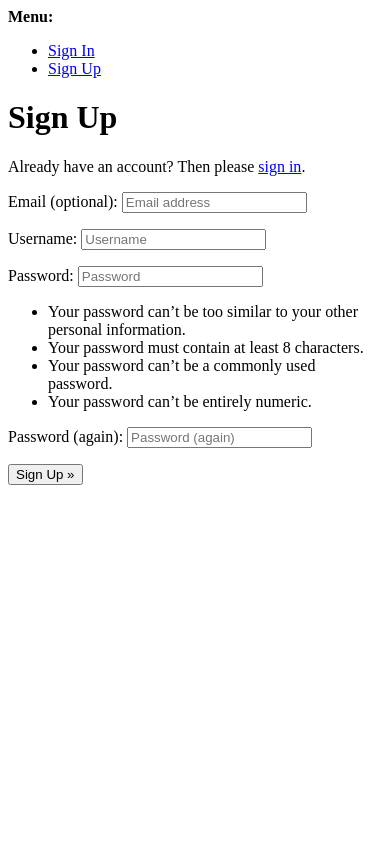
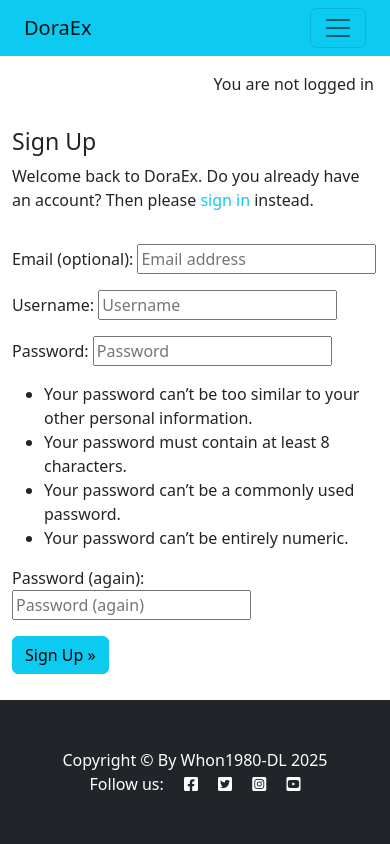
Before and after one commit to Whon1980-DL/doraex_app, a Django app: page /accounts/signup/ in a window 390 px wide. Run offline with Django 4.2, Linux system fonts and the light colour scheme; some libraries are stand-ins or nearby versions.

Commit message:
modify css for all log in and log our page to mactch main theme

```diff
--- a/templates/account/signup.html
+++ b/templates/account/signup.html
@@ -1,21 +1,37 @@
-{% extends "account/base.html" %}
+{% extends "base.html" %}
 
 {% load i18n %}
 
-{% block head_title %}{% trans "Signup" %}{% endblock head_title %}
+{% block head_title %}{% trans "Signup" %}{% endblock %}
 
 {% block content %}
-<h1>{% trans "Sign Up" %}</h1>
+<div class="container">
+  <div class="row">
+    <div class="col-md-8 mt-3 offset-md-2">
+      <h3>{% trans "Sign Up" %}</h3>
 
-<p>{% blocktrans %}Already have an account? Then please <a href="{{ login_url }}">sign in</a>.{% endblocktrans %}</p>
-
+      <p>{% blocktrans %}
+        Welcome back to DoraEx.
+        Do you already have an account? Then please
+        <a class="link-info" href="{{ login_url }}">sign in</a>
+        instead.
+        {% endblocktrans %}
+      </p>
+    </div>
+  </div>
+  <div class="row">
+    <div class="col-md-8 mt-3 offset-md-2">
       <form class="signup" id="signup_form" method="post" action="{% url 'account_signup' %}">
         {% csrf_token %}
         {{ form.as_p }}
         {% if redirect_field_value %}
         <input type="hidden" name="{{ redirect_field_name }}" value="{{ redirect_field_value }}" />
         {% endif %}
-  <button type="submit">{% trans "Sign Up" %} &raquo;</button>
+        <button class="btn btn-info right" type="submit">
+          {% trans "Sign Up" %} &raquo;</button>
       </form>
+    </div>
+  </div>
+</div>
 
-{% endblock content %}
+{% endblock %}
--- a/templates/base.html
+++ b/templates/base.html
@@ -16,6 +16,8 @@
     <title>DoraEx</title>
     <!-- Favicon-->
     <link rel="icon" type="image/x-icon" href="{% static 'assets/favicon.ico' %}" />
+    <!-- Font Awesome CSS -->
+    <link rel="stylesheet" href="https://cdnjs.cloudflare.com/ajax/libs/font-awesome/5.15.3/css/all.min.css">
     <!-- Bootstrap icons-->
     <link href="https://cdn.jsdelivr.net/npm/bootstrap-icons@1.5.0/font/bootstrap-icons.css" rel="stylesheet" />
     <!-- Core theme CSS (includes Bootstrap)-->
@@ -24,7 +26,7 @@
 
 <body class="d-flex flex-column min-vh-100">
     <!-- Navigation-->
-    <nav class="navbar navbar-expand-lg navbar-light bg-light">
+    <nav class="navbar navbar-expand-lg navbar-light bg-info">
         <div class="container px-4 px-lg-5">
             <a class="navbar-brand" href="{% url 'home' %}">DoraEx</a>
             <button class="navbar-toggler" type="button" data-bs-toggle="collapse"
@@ -95,6 +97,12 @@
     <footer class="py-5 bg-dark mt-auto">
         <div class="container">
             <p class="m-0 text-center text-white">Copyright &copy; By Whon1980-DL 2025</p>
+            <p class="m-0 text-center text-white">Follow us:
+                <i class="fab fa-facebook-square ms-3"></i>
+                <i class="fab fa-twitter-square ms-3"></i>
+                <i class="fab fa-instagram-square ms-3"></i>
+                <i class="fab fa-youtube-square ms-3"></i>
+            </p>
         </div>
     </footer>
     <!-- Bootstrap core JS-->
```
Also changed, not shown: templates/account/logout.html (+16 -8 lines). Lines whose indentation alone changed are shown as unchanged.
